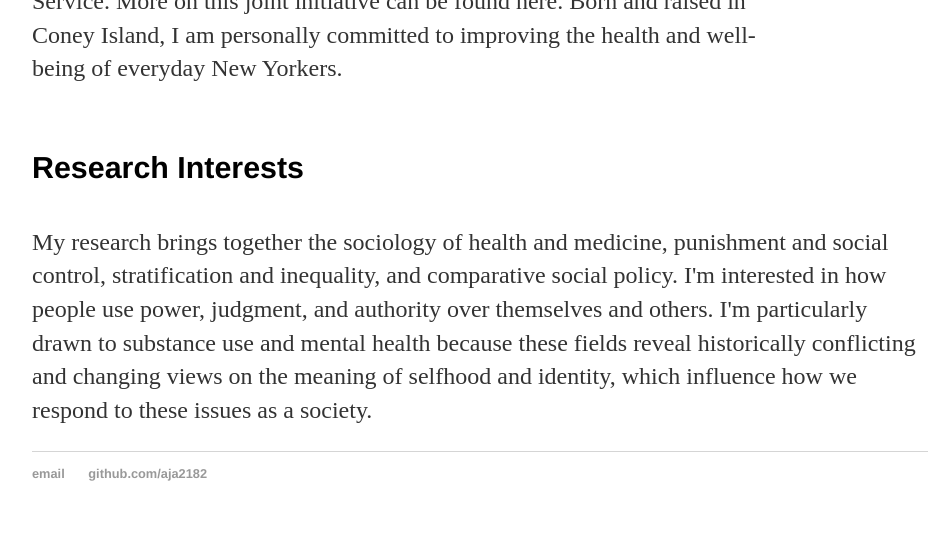
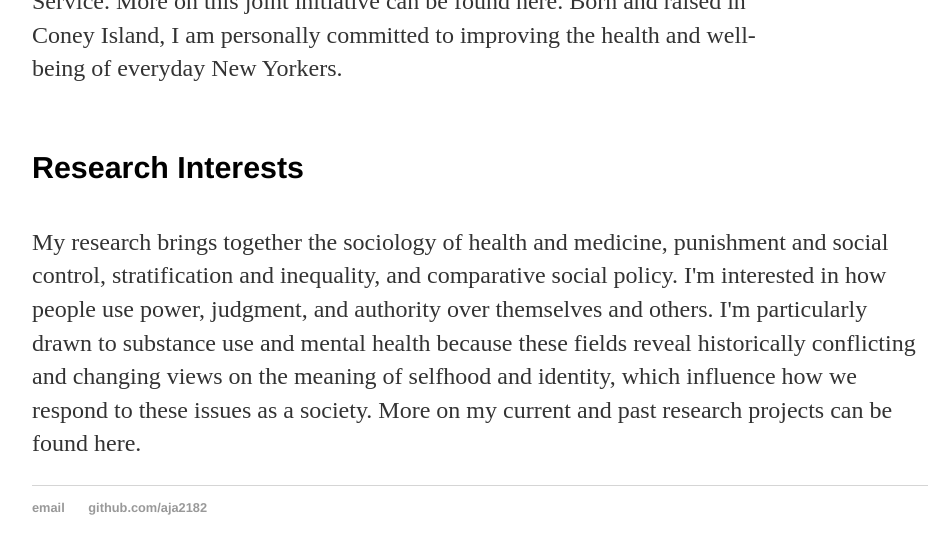
Before and after one commit to aja2182/aja2182.github.io, a Jekyll site: the page built from about/index.html, in a window 1280 px wide, cut to the strip 347-904 px from the top of the page. Shown: the top 554 px of the strip, without its empty margins (160-1107 px from the left). Built offline with Jekyll 4.4.1, drawn with Linux system fonts in a browser that asks for light colours.

Commit message:
Update index.html

```diff
--- a/about/index.html
+++ b/about/index.html
@@ -66,7 +66,7 @@
 
     <h4>Research Interests</h4>
 
-    <p> My research brings together the sociology of health and medicine, punishment and social control, stratification and inequality, and comparative social policy. I'm interested in how people use power, judgment, and authority over themselves and others. I'm particularly drawn to substance use and mental health because these fields reveal historically conflicting and changing views on the meaning of selfhood and identity, which influence how we respond to these issues as a society. </p>
+    <p> My research brings together the sociology of health and medicine, punishment and social control, stratification and inequality, and comparative social policy. I'm interested in how people use power, judgment, and authority over themselves and others. I'm particularly drawn to substance use and mental health because these fields reveal historically conflicting and changing views on the meaning of selfhood and identity, which influence how we respond to these issues as a society. More on my current and past research projects can be found here. </p>
 
 
 </body>
```
